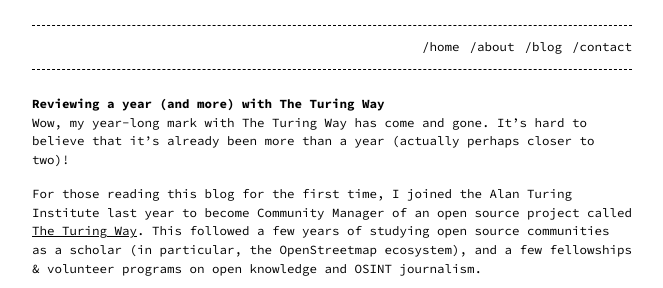
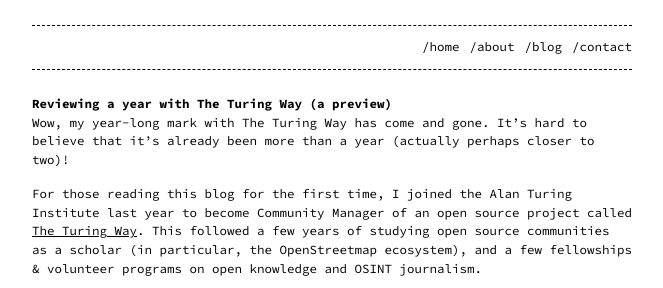
Before and after one commit to riggraz/no-style-please, a Jekyll site: the page built from _posts/2023-08-04-one-year-ttw.md, in a window 1280 px wide and 900 px high. Shown: the top 288 px of the window, without its empty margins (308-971 px from the left). Built offline with Jekyll 4.4.1, drawn with Linux system fonts in a browser that asks for light colours.

Commit message:
reflections to be added here

```diff
--- a/_posts/2023-08-04-one-year-ttw.md
+++ b/_posts/2023-08-04-one-year-ttw.md
@@ -5,7 +5,7 @@
 category: blog
 
 ---
-# Reviewing a year (and more) with The Turing Way
+# Reviewing a year with The Turing Way (a preview)
 
 Wow, my year-long mark with The Turing Way has come and gone. It's hard to believe that it's already been more than a year (actually perhaps closer to two)!
 
```
